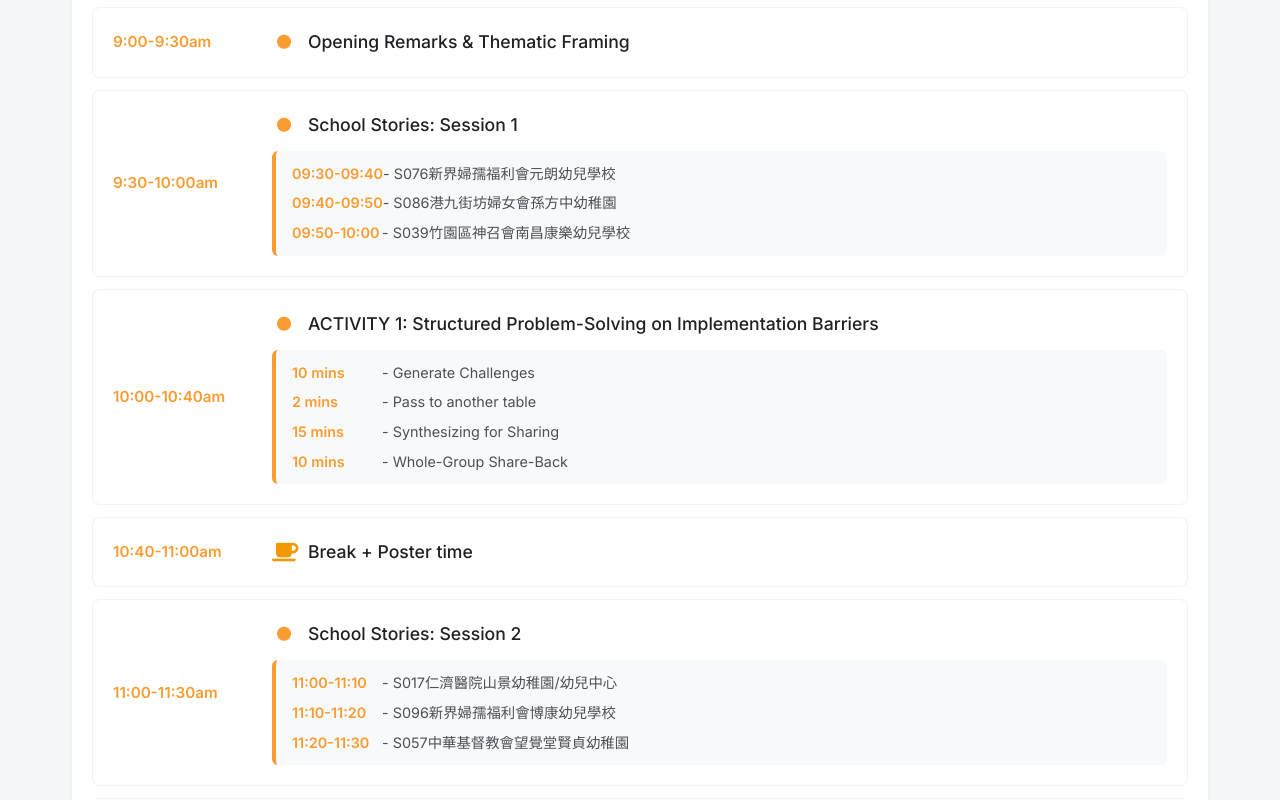
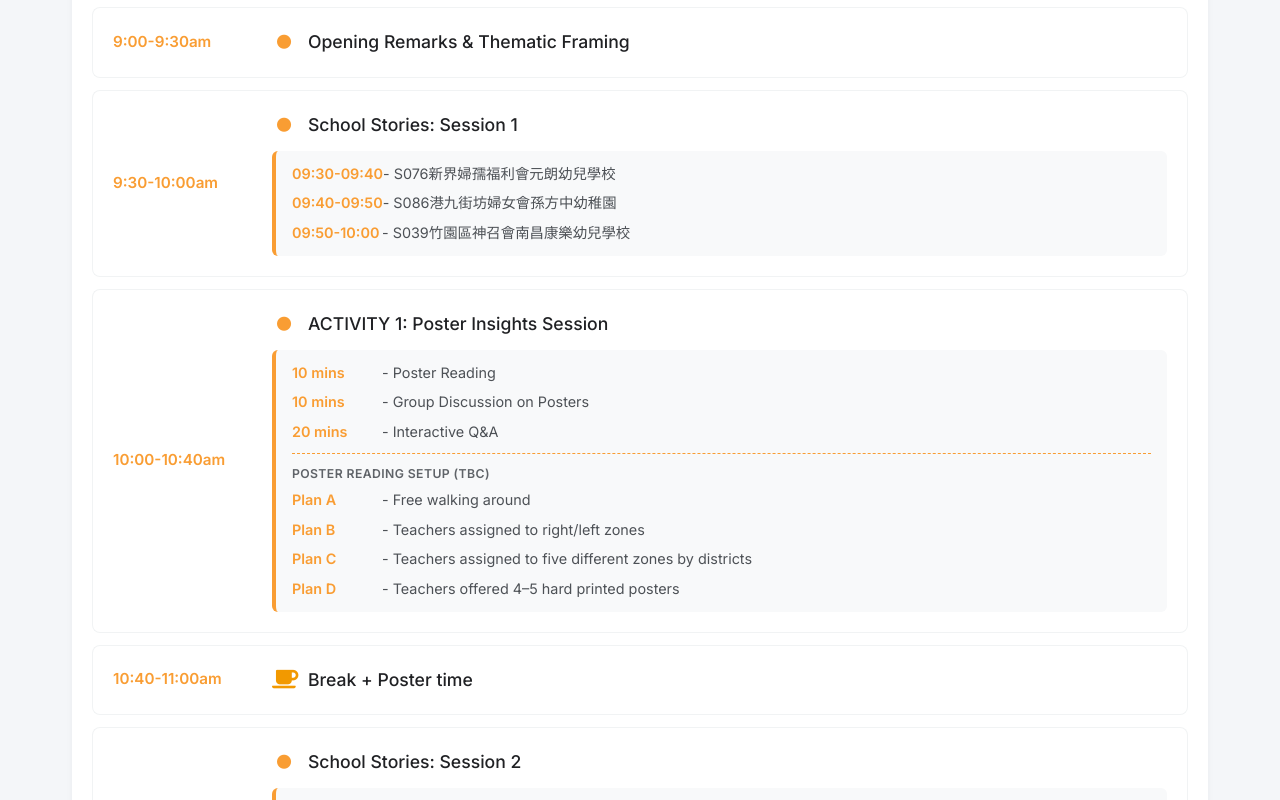
Before and after one commit to herman925/KSFreePlayConference, a website: page pages/schedule.html in a window 1280 px wide. Shown: the part 516-1316 px from the top of the page. Drawn offline with Linux system fonts and the light colour scheme.

Commit message:
Update schedule.html with new activity details and styling for plans

```diff
--- a/pages/schedule.html
+++ b/pages/schedule.html
@@ -94,6 +94,19 @@
             min-width: 90px;
             display: inline-block;
         }
+        .activity-plans-divider {
+            margin-top: 10px;
+            padding-top: 10px;
+            border-top: 1px dashed #f99d33;
+        }
+        .activity-plans-label {
+            font-weight: 600;
+            color: #5f6368;
+            margin-bottom: 6px;
+            font-size: 0.85em;
+            text-transform: uppercase;
+            letter-spacing: 0.4px;
+        }
 
         /* Icon color overrides for specific activities */
         .activity-title i.fa-coffee { color: #f29900; }
@@ -184,8 +197,19 @@
                     <tr>
                         <td>10:00-10:40am</td>
                         <td>
-                            <div class="activity-title"><i class="fas fa-circle"></i> ACTIVITY 1: Structured Problem-Solving on Implementation Barriers</div>
-                            <div class="activity-details"><div class="activity-step"><strong>10 mins</strong> - Generate Challenges</div><div class="activity-step"><strong>2 mins</strong> - Pass to another table</div><div class="activity-step"><strong>15 mins</strong> - Synthesizing for Sharing</div><div class="activity-step"><strong>10 mins</strong> - Whole-Group Share-Back</div></div>
+                            <div class="activity-title"><i class="fas fa-circle"></i> ACTIVITY 1: Poster Insights Session</div>
+                            <div class="activity-details">
+                                <div class="activity-step"><strong>10 mins</strong> - Poster Reading</div>
+                                <div class="activity-step"><strong>10 mins</strong> - Group Discussion on Posters</div>
+                                <div class="activity-step"><strong>20 mins</strong> - Interactive Q&A</div>
+                                <div class="activity-plans-divider">
+                                    <div class="activity-plans-label">Poster Reading Setup (TBC)</div>
+                                    <div class="activity-step"><strong>Plan A</strong> - Free walking around</div>
+                                    <div class="activity-step"><strong>Plan B</strong> - Teachers assigned to right/left zones</div>
+                                    <div class="activity-step"><strong>Plan C</strong> - Teachers assigned to five different zones by districts</div>
+                                    <div class="activity-step"><strong>Plan D</strong> - Teachers offered 4–5 hard printed posters</div>
+                                </div>
+                            </div>
                         </td>
                     </tr>
                     <tr>
```
Also changed, not shown: 1 other file.
